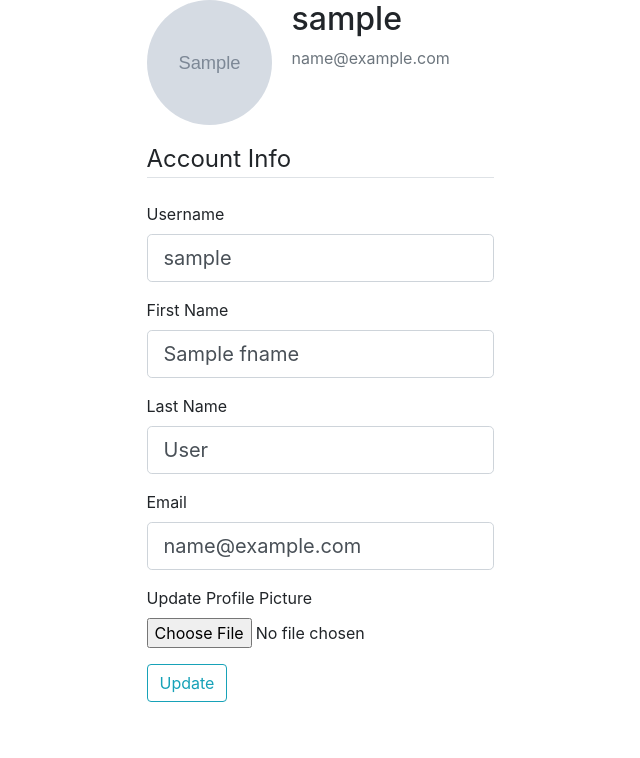
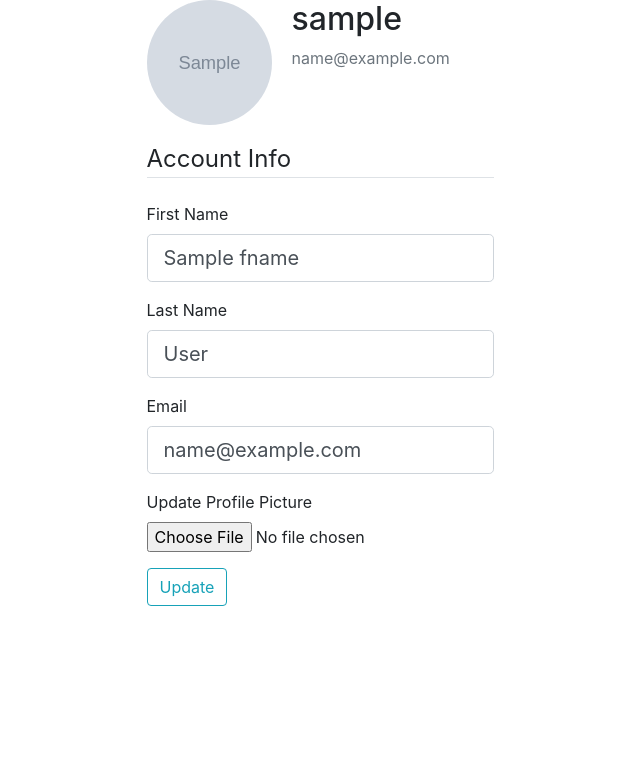
Before and after one commit to fdeboo/101things, a Flask app: page /account in a window 1280 px wide. Shown: the part 58-816 px from the top of the page, without its empty margins (320-960 px from the left). After the commit the page ends 664 px from the top, so only its background shows below. Run offline with Flask 2, Linux system fonts and the light colour scheme; a user stored in the database is signed in; grey boxes marked "Sample" are stand-in pictures; a database or web service that is not in the repository returns one stand-in record (values such as "Sample title"); some libraries are stand-ins or nearby versions.

Commit message:
Username used as identifier in user class & loader

```diff
--- a/cityexplorer/forms.py
+++ b/cityexplorer/forms.py
@@ -35,7 +35,6 @@ class LoginForm(FlaskForm):
 
 
 class UpdateAccountForm(FlaskForm):
-    username = StringField('Username', validators=[InputRequired(), Length(min=2, max=15)])
     fname = StringField('First Name', validators=[InputRequired(), Length(min=2, max=14)])
     lname = StringField('Last Name', validators=[InputRequired(), Length(min=2, max=14)])
     email = StringField('Email', validators=[InputRequired(), Email()])
--- a/cityexplorer/models.py
+++ b/cityexplorer/models.py
@@ -21,7 +21,7 @@ class User():
         return False
 
     def get_id(self):
-        return self.email
+        return self.username
 
     @staticmethod
     def check_password(hashed_password, password):
@@ -29,8 +29,8 @@ class User():
 
 
 @login_manager.user_loader
-def load_user(email):
-    user = mongo.db.users.find_one({'email': email})
+def load_user(username):
+    user = mongo.db.users.find_one({'username': username})
     if not user:
         return None
     return User(user['_id'], user['username'], user['fname'], user['lname'], user['email'])
--- a/cityexplorer/routes.py
+++ b/cityexplorer/routes.py
@@ -126,12 +126,11 @@ def account():
             image_url, options = cloudinary_url(uploaded_image['public_id'])
         else:
             image_url = user['picture']
-        users.update_one({'username' : current_user.username }, { '$set' : {'username' : form.username.data, 'fname' : form.fname.data, 'lname' : form.lname.data,  'email' : form.email.data, 'picture': image_url}})
+        users.update_one({'username' : current_user.username }, { '$set' : {'fname' : form.fname.data, 'lname' : form.lname.data,  'email' : form.email.data, 'picture': image_url}})
 
         flash('Your account has been updated!', 'success')
         return redirect(url_for('account'))
     elif request.method == 'GET':
-        form.username.data = current_user.username
         form.fname.data = current_user.fname
         form.lname.data = current_user.lname
         form.email.data = current_user.email
--- a/cityexplorer/templates/account.html
+++ b/cityexplorer/templates/account.html
@@ -15,19 +15,6 @@
                 {{ form.hidden_tag() }}
                 <fieldset class='form-group'>
                     <legend class='border-bottom mb-4'>Account Info</legend>
-                    <div class="form-group">
-                        {{ form.username.label(class='form-control-label') }}
-                        {% if form.username.errors %}
-                        {{ form.username(class="form-control form-control-lg is-invalid") }}
-                        <div class="invalid-feedback">
-                            {% for error in form.username.errors %}
-                            <span> {{ error }}</span>
-                            {% endfor %}
-                        </div>
-                        {% else %}
-                        {{ form.username(class="form-control form-control-lg") }}
-                        {% endif %}
-                    </div>
 
                     <div class="form-group">
                         {{ form.fname.label(class="form-control-label") }}
--- a/config.py
+++ b/config.py
@@ -7,9 +7,4 @@ class Config(object):
     SECRET_KEY = os.environ.get('SECRET_KEY')
     MONGO_URI = os.environ.get('MONGO_URI')
     CLOUDINARY_URL = os.environ.get('CLOUDINARY_URL')
-    cloudinary.config(
-        cloud_name= os.environ.get('CLOUDINARY_CLOUD_NAME'),
-        api_key = os.environ.get('CLOUDINARY_API_KEY'),
-        api_secret = os.environ.get('CLOUDINARY_API_SECRET')
-    )
     DEBUG = True
```
Also changed, not shown: 1 other file.
